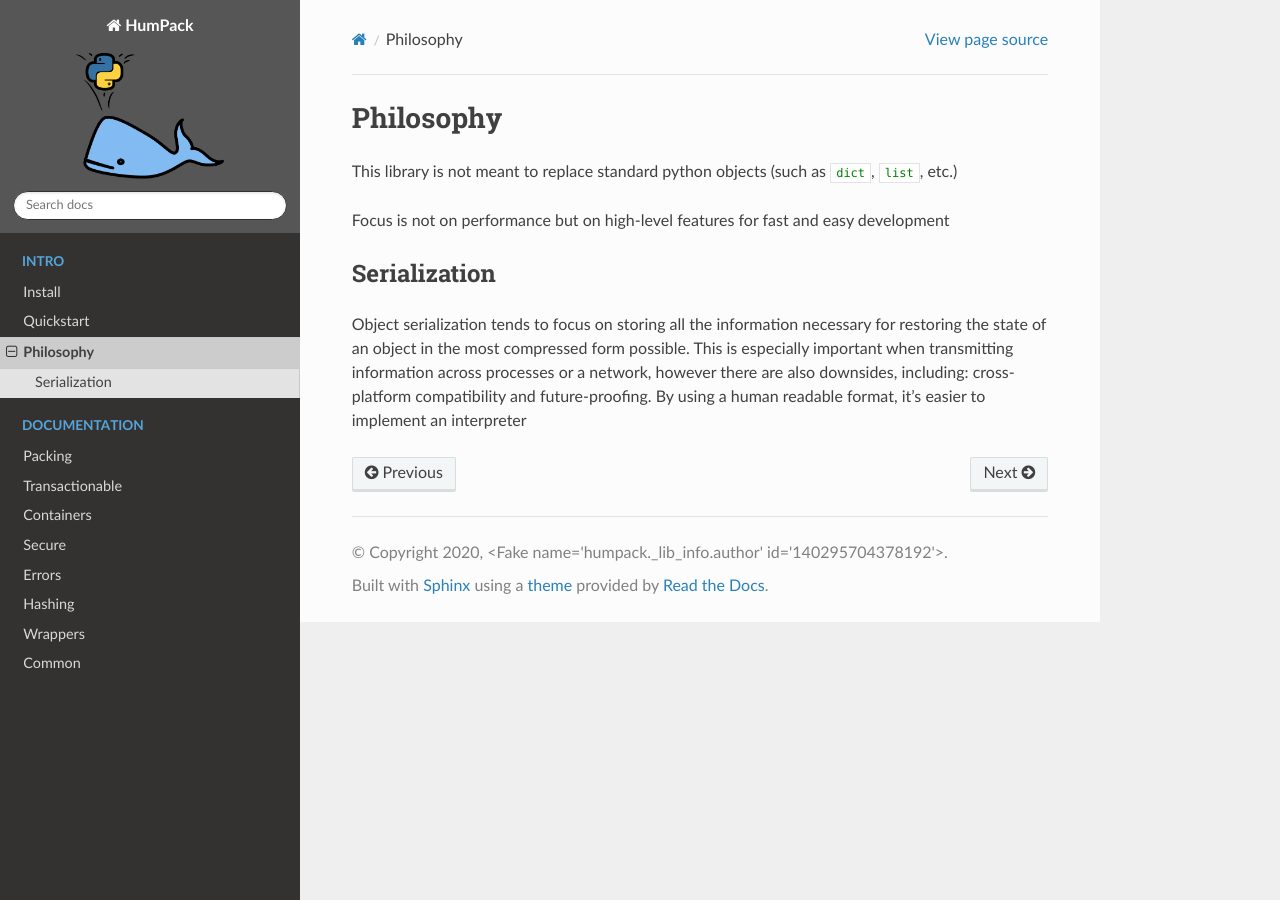
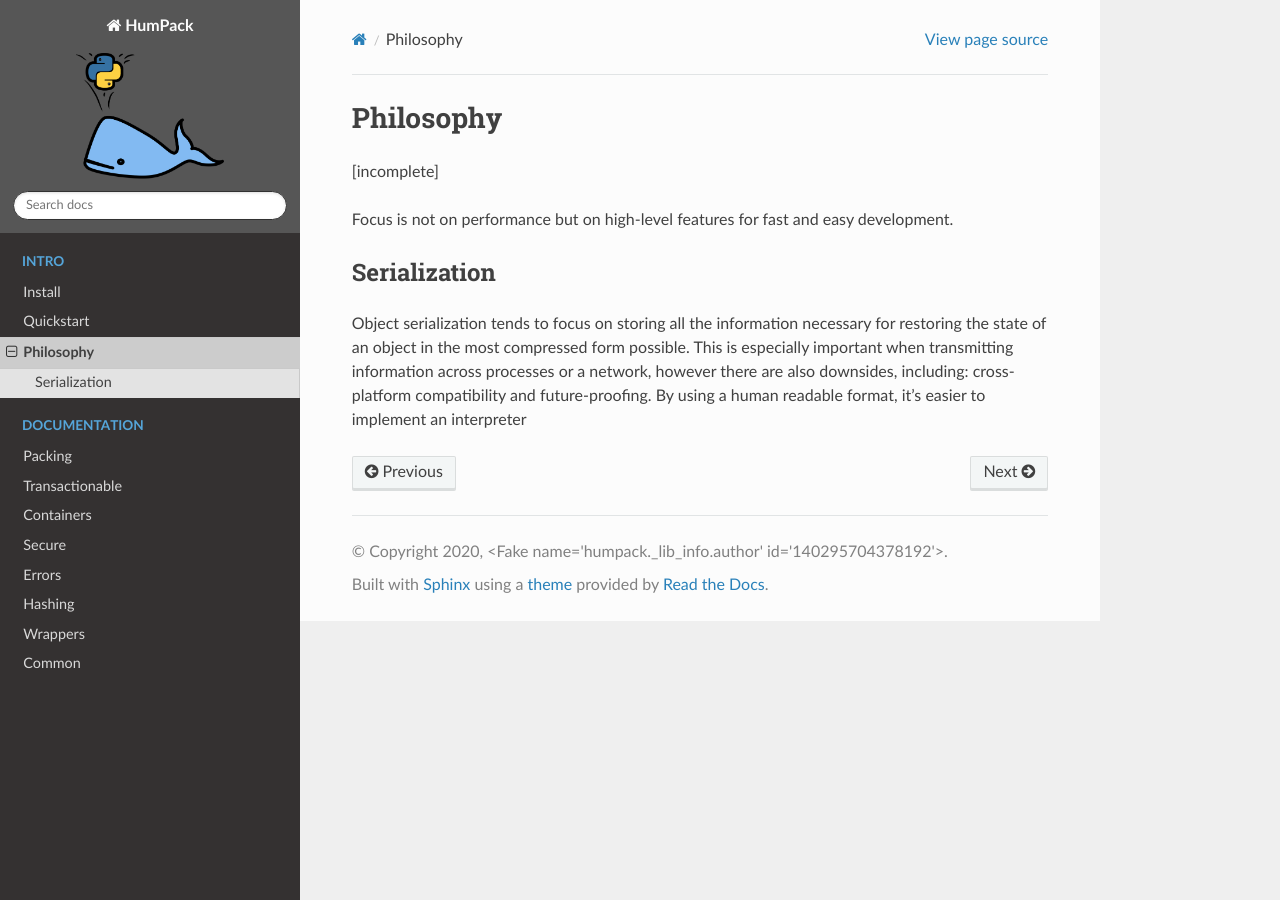
Before and after one commit to felixludos/HumPack, a Sphinx documentation site: the page built from docs/philosophy.rst, in a window 1280 px wide. Built offline with Sphinx 7.4.7 and the Read the Docs theme 2.0.0, drawn with Linux system fonts in a browser that asks for light colours; formulas are drawn with MathJax 3; the version number could not be read and is left out.

```diff
--- a/docs/philosophy.rst
+++ b/docs/philosophy.rst
@@ -4,9 +4,11 @@ Philosophy
 .. role:: py(code)
    :language: python
 
-This library is not meant to replace standard python objects (such as :py:`dict`, :py:`list`, etc.)
+[incomplete]
 
-Focus is not on performance but on high-level features for fast and easy development
+.. This library is not meant to replace standard python objects (such as :py:`dict`, :py:`list`, etc.)
+
+Focus is not on performance but on high-level features for fast and easy development.
 
 
 Serialization
```
Also changed, not shown: README.rst (+7 -1 lines), setup.py (+15 -1 lines).
